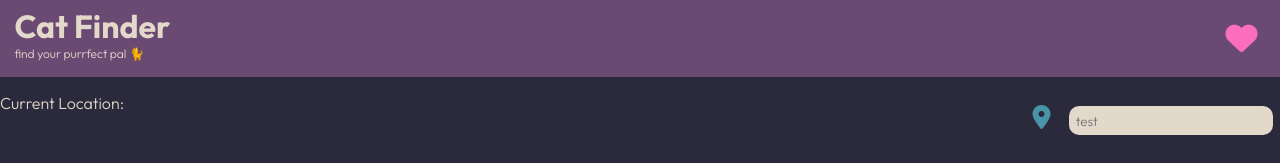
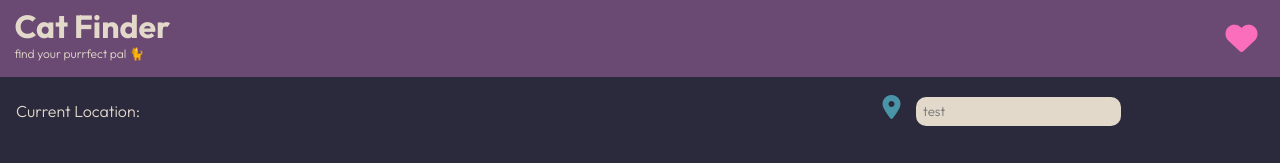
Before and after one commit to kittywizard/cat-finder, a React (Create React App) app: page / in a window 1280 px wide. Shown: the top 163 px of the page. Built offline with nearby package versions, Linux system fonts and the light colour scheme; grey boxes are pictures that could not be loaded.

Commit message:
CSS tweaks

```diff
--- a/public/css/style.css
+++ b/public/css/style.css
@@ -18,18 +18,14 @@ body {
 
 .container {
   display: grid;
+  grid-template-areas: repeat(2, 1fr)/repeat(2, 1fr);
+  width: 80%;
+  margin: 1em;
 }
 
 .card {
   padding: 0.4em;
   margin: 0.8em;
-}
-
-.search {
-  display: flex;
-  flex-direction: row;
-  justify-content: space-between;
-  margin-top: 1em;
 }
 
 .header {
@@ -90,6 +86,16 @@ body {
   align-self: center;
 }
 
+.search {
+  display: flex;
+  flex-direction: row;
+  justify-content: space-between;
+}
+
+.current-location {
+  align-self: center;
+}
+
 .card--cat-name {
   font-weight: 700;
   margin: 0.5em 0 0 0;
@@ -114,13 +120,14 @@ form input {
   color: #6A4973;
   border: none;
   border-radius: 10px;
-  margin: 0.5em;
+  margin: 0.3em;
   font-family: "Outfit";
+  align-self: center;
 }
 form .location-marker {
   color: #4A94A8;
   font-size: 1.5rem;
-  margin: 0.5em;
+  margin-right: 0.5em;
 }
 
 /*# sourceMappingURL=style.css.map */
--- a/src/App.js
+++ b/src/App.js
@@ -17,13 +17,15 @@ function App() {
   });
 
   return (
-    <div className="container">
+    <div>
       <Header />
-      <Search />
-      <main className="card--container">
+      <main className="container">
+        <Search />
+        <div className="card--container">
+          {catCardData}
+        </div>
+      </main>
 
-        {catCardData}
-      </main>
     </div>
   );
 }
--- a/src/components/Search.js
+++ b/src/components/Search.js
@@ -1,4 +1,5 @@
 export default function Search() {
+
     return (
         <section className="search">
             <div className="current-location">Current Location:</div>
--- a/src/sass/base/layout.scss
+++ b/src/sass/base/layout.scss
@@ -19,7 +19,9 @@ body {
 
 .container {
     display: grid;
-
+    grid-template-areas: repeat(2, 1fr) / repeat(2, 1fr);
+    width: 80%;
+    margin: 1em;
 }
 
 .card {
@@ -27,10 +29,3 @@ body {
     margin: 0.8em;
     //max-width: 500px;
 }
-
-.search {
-    display: flex;
-    flex-direction: row;
-    justify-content: space-between;
-    margin-top: 1em;
-}
--- /dev/null
+++ b/src/sass/components/search.scss
@@ -0,0 +1,9 @@
+.search {
+    display: flex;
+    flex-direction: row;
+    justify-content: space-between;
+}
+
+.current-location {
+    align-self: center;
+}
--- a/src/sass/index.scss
+++ b/src/sass/index.scss
@@ -5,6 +5,7 @@
 @import './components/nav.scss';
 @import './components/image.scss';
 @import "./components/divider.scss";
+@import "./components/search.scss";
 
 @import './typography/card.scss';
 @import './typography/input.scss';
--- a/src/sass/typography/input.scss
+++ b/src/sass/typography/input.scss
@@ -5,14 +5,15 @@ form {
         color: $dark-accent;
         border: none;
         border-radius: 10px;
-        margin: 0.5em;
+        margin: 0.3em;
 
         font-family: $primary-font;
+        align-self: center;
     }
 
     .location-marker {
         color: $bright-accent;
         font-size: 1.5rem;
-        margin: 0.5em;
+        margin-right: 0.5em;
     }
 }
```
Also changed, not shown: 1 other file (tests, documents, lock files or other folders).
